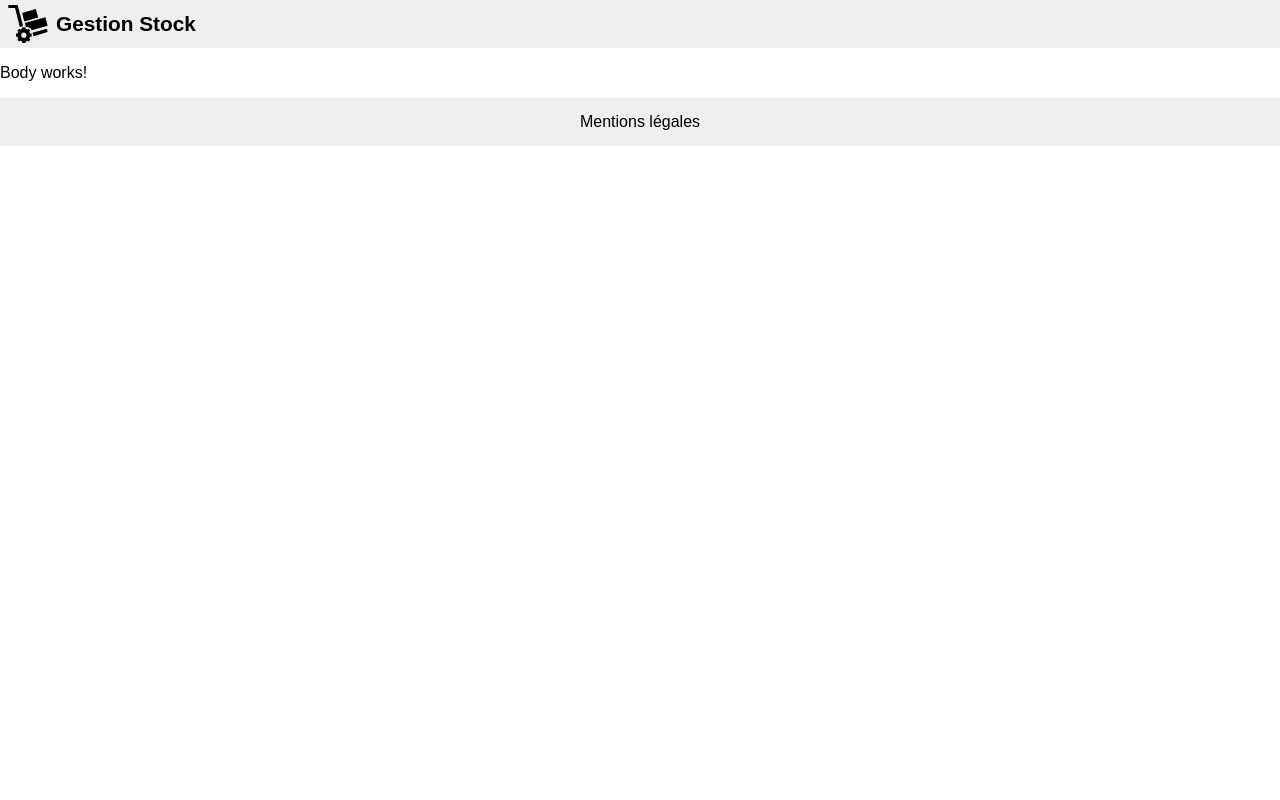
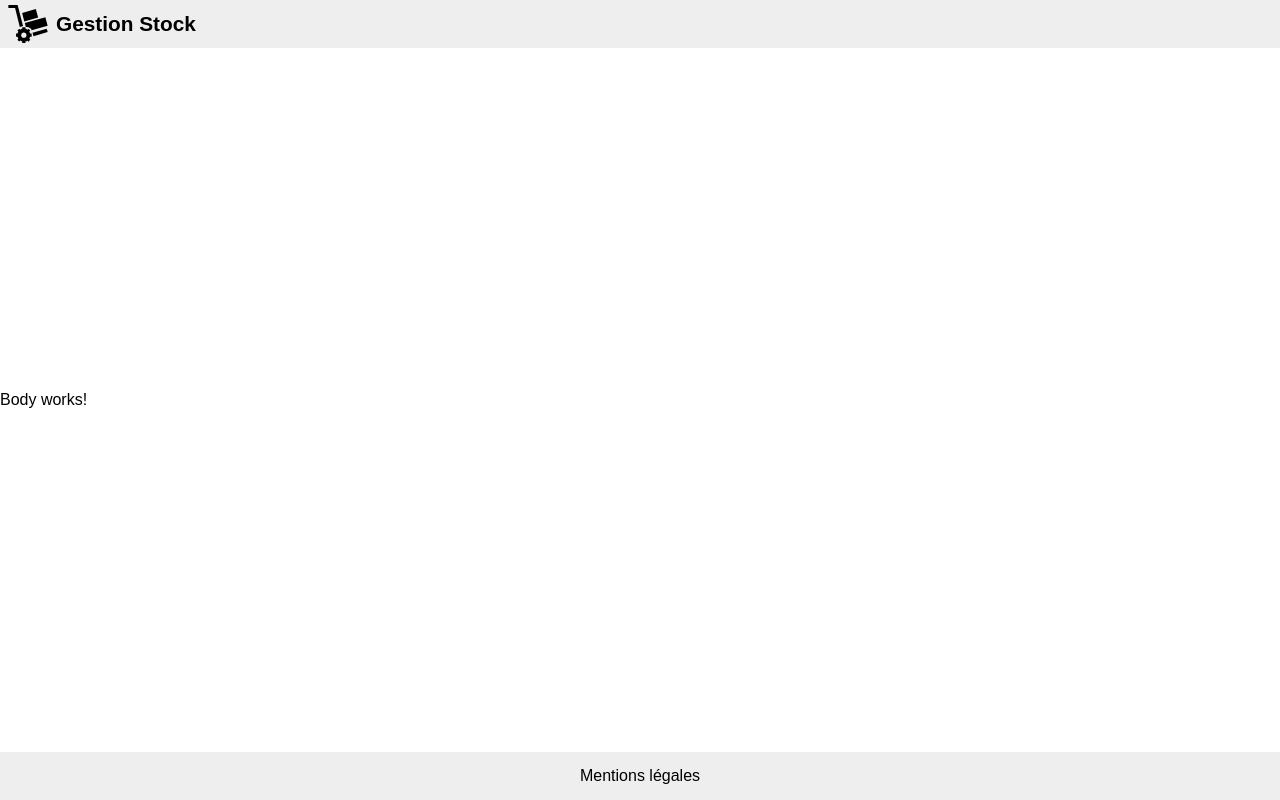
Before and after one commit to jlg-formation/vjs-mai-2023, a Vue app in the folder front/: page / in a window 1280 px wide. Built offline with nearby package versions, Linux system fonts and the light colour scheme.

Commit message:
dev: added footer on bottom

```diff
--- a/front/src/assets/main.scss
+++ b/front/src/assets/main.scss
@@ -4,3 +4,10 @@
 body {
   font-family: sans-serif;
 }
+
+div#app {
+  min-height: 100vh;
+  display: flex;
+  flex-flow: column;
+  justify-content: space-between;
+}
```
